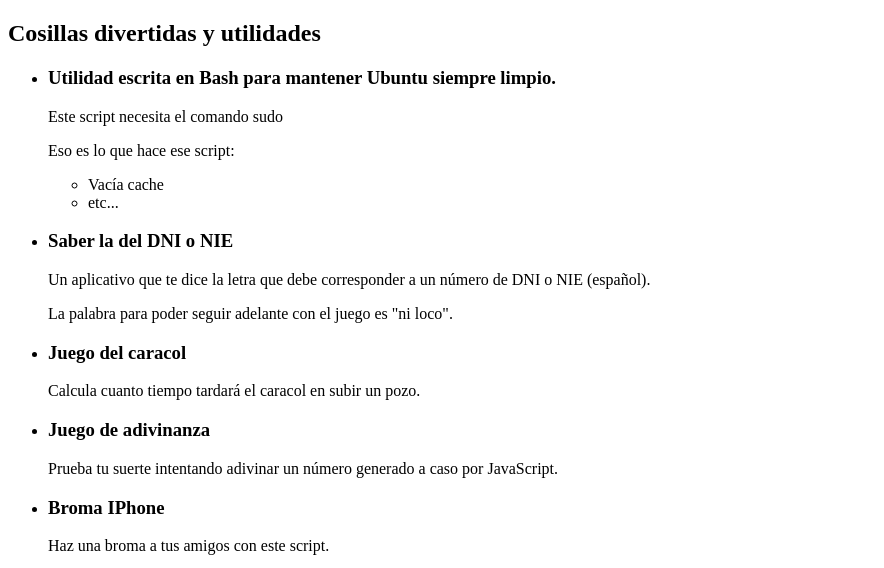
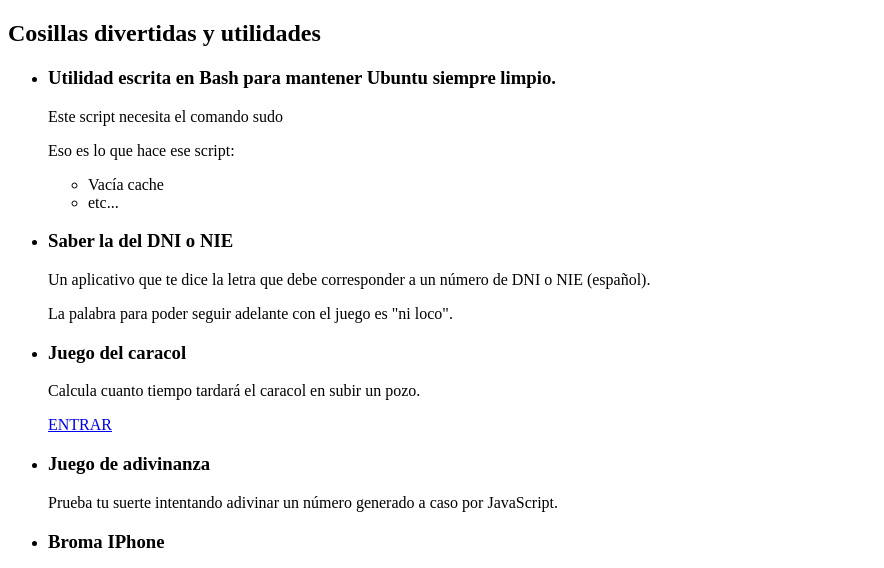
Before and after one commit to PaoloTroni/portfolio, a plain HTML site: page castellano/proyectos_es/utilidades-y-juegos.html in a window 1280 px wide. Shown: the top 568 px of the page, without its empty margins (0-884 px from the left). Drawn offline with Linux system fonts and the light colour scheme.

Commit message:
ENLACE A CARACOL

```diff
--- a/castellano/proyectos_es/utilidades-y-juegos.html
+++ b/castellano/proyectos_es/utilidades-y-juegos.html
@@ -33,6 +33,9 @@
         <li>
           <h3>Juego del caracol</h3>
           <p>Calcula cuanto tiempo tardará el caracol en subir un pozo.</p>
+          <a href="../../utilidades-y-juegos/Caracol/index.html" target="_blank"
+            >ENTRAR</a
+          >
         </li>
         <li>
           <h3>Juego de adivinanza</h3>
```
